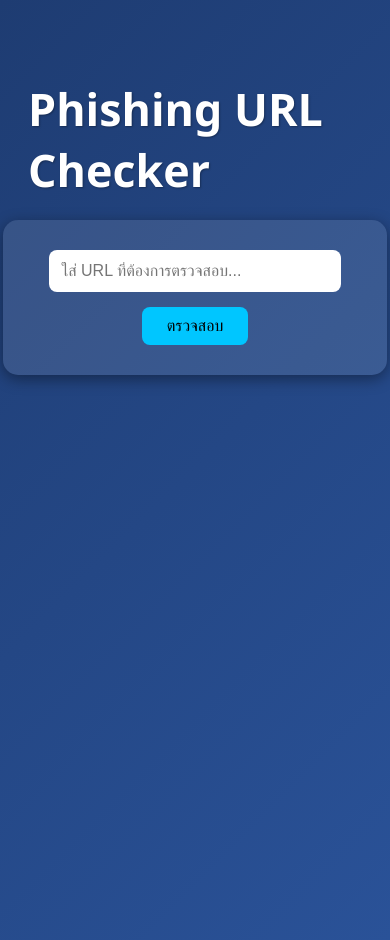
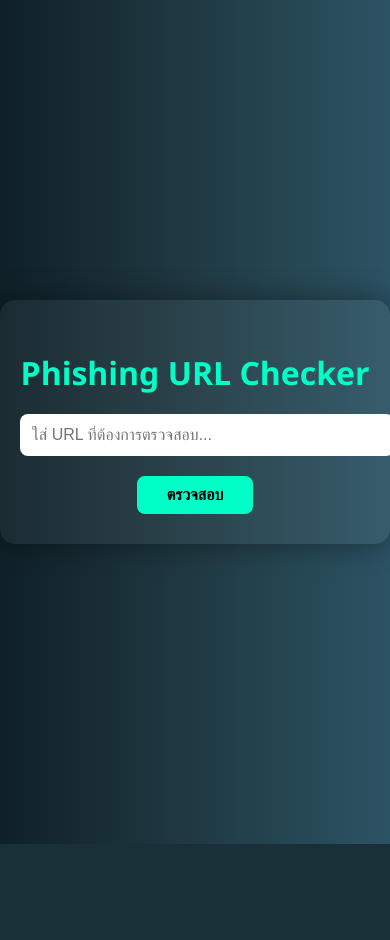
Before and after one commit to Gapkimm833/phishing-url-checker, a Flask app: page / in a window 390 px wide. After the commit the page ends 844 px from the top, so only its background shows below. Run offline with Flask 3, Linux system fonts and the light colour scheme.

Commit message:
style: beautiful responsive UI

```diff
--- a/templates/index.html
+++ b/templates/index.html
@@ -1,80 +1,95 @@
 <!DOCTYPE html>
 <html lang="th">
 <head>
-  <meta charset="UTF-8" />
-  <meta name="viewport" content="width=device-width, initial-scale=1.0"/>
+  <meta charset="UTF-8">
+  <meta name="viewport" content="width=device-width, initial-scale=1.0">
   <title>Phishing URL Checker</title>
   <style>
     body {
-      font-family: 'Segoe UI', Tahoma, Geneva, Verdana, sans-serif;
-      background: linear-gradient(135deg, #1e3c72, #2a5298);
+      margin: 0;
+      font-family: 'Segoe UI', sans-serif;
+      background: linear-gradient(to right, #0f2027, #203a43, #2c5364);
       color: #fff;
       display: flex;
-      flex-direction: column;
+      justify-content: center;
       align-items: center;
-      padding: 40px 20px;
-      min-height: 100vh;
+      height: 100vh;
+    }
+
+    .container {
+      background-color: rgba(255, 255, 255, 0.05);
+      padding: 40px;
+      border-radius: 15px;
+      box-shadow: 0 0 30px rgba(0, 0, 0, 0.4);
+      text-align: center;
+      max-width: 450px;
+      width: 100%;
     }
 
     h1 {
-      font-size: 2.8rem;
       margin-bottom: 20px;
-      text-shadow: 1px 1px 2px rgba(0,0,0,0.3);
-    }
-
-    form {
-      background-color: rgba(255, 255, 255, 0.1);
-      padding: 30px 25px;
-      border-radius: 15px;
-      box-shadow: 0 4px 15px rgba(0, 0, 0, 0.4);
-      width: 100%;
-      max-width: 500px;
-      text-align: center;
+      font-size: 2em;
+      color: #00ffc6;
     }
 
     input[type="text"] {
       padding: 12px;
-      width: 80%;
+      width: 90%;
+      border: none;
       border-radius: 8px;
-      border: none;
-      font-size: 1rem;
-      margin-bottom: 15px;
-      outline: none;
+      margin-bottom: 20px;
+      font-size: 1em;
     }
 
     button {
-      padding: 10px 25px;
-      font-size: 1rem;
+      padding: 10px 30px;
+      background-color: #00ffc6;
+      color: #000;
+      font-weight: bold;
       border: none;
       border-radius: 8px;
-      background-color: #00c6ff;
-      color: #000;
       cursor: pointer;
-      transition: background-color 0.3s ease;
+      font-size: 1em;
+      transition: 0.3s ease;
     }
 
     button:hover {
-      background-color: #00a4db;
+      background-color: #02d0a3;
     }
 
-    p.result {
+    .result {
       margin-top: 20px;
-      font-size: 1.2rem;
-      font-weight: bold;
-      color: #fffd;
+      font-size: 1.1em;
+      padding: 10px;
+      background-color: rgba(0, 0, 0, 0.3);
+      border-radius: 8px;
+    }
+
+    @media (max-width: 600px) {
+      .container {
+        padding: 30px 20px;
+      }
+
+      input[type="text"] {
+        width: 100%;
+      }
     }
   </style>
 </head>
 <body>
+  <div class="container">
     <h1>Phishing URL Checker</h1>
     <form method="POST">
-    <input type="text" name="url" placeholder="ใส่ URL ที่ต้องการตรวจสอบ..." required />
-    <br />
+      <input type="text" name="url" placeholder="ใส่ URL ที่ต้องการตรวจสอบ..." required>
+      <br>
       <button type="submit">ตรวจสอบ</button>
     </form>
 
     {% if result %}
-    <p class="result">ผลการตรวจสอบ: {{ result }}</p>
+    <div class="result">
+      📋 ผลการตรวจสอบ: <strong>{{ result }}</strong>
+    </div>
     {% endif %}
+  </div>
 </body>
 </html>
```
Lines whose indentation alone changed are shown as unchanged.
